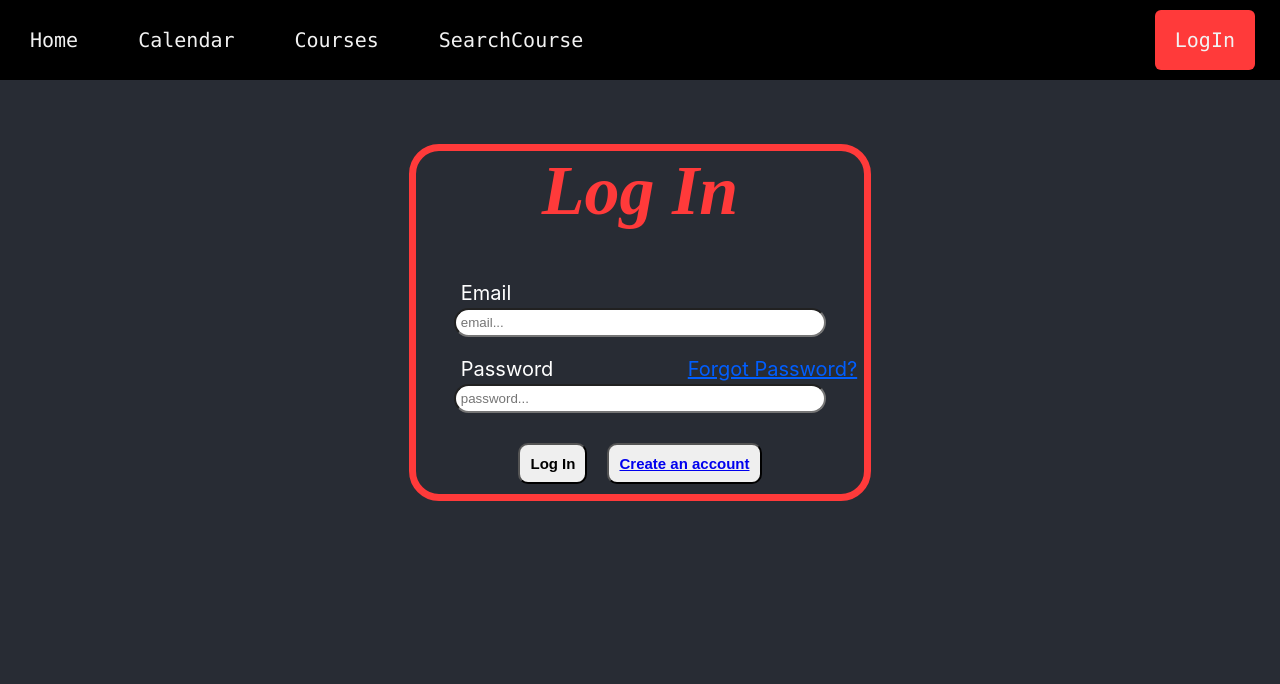
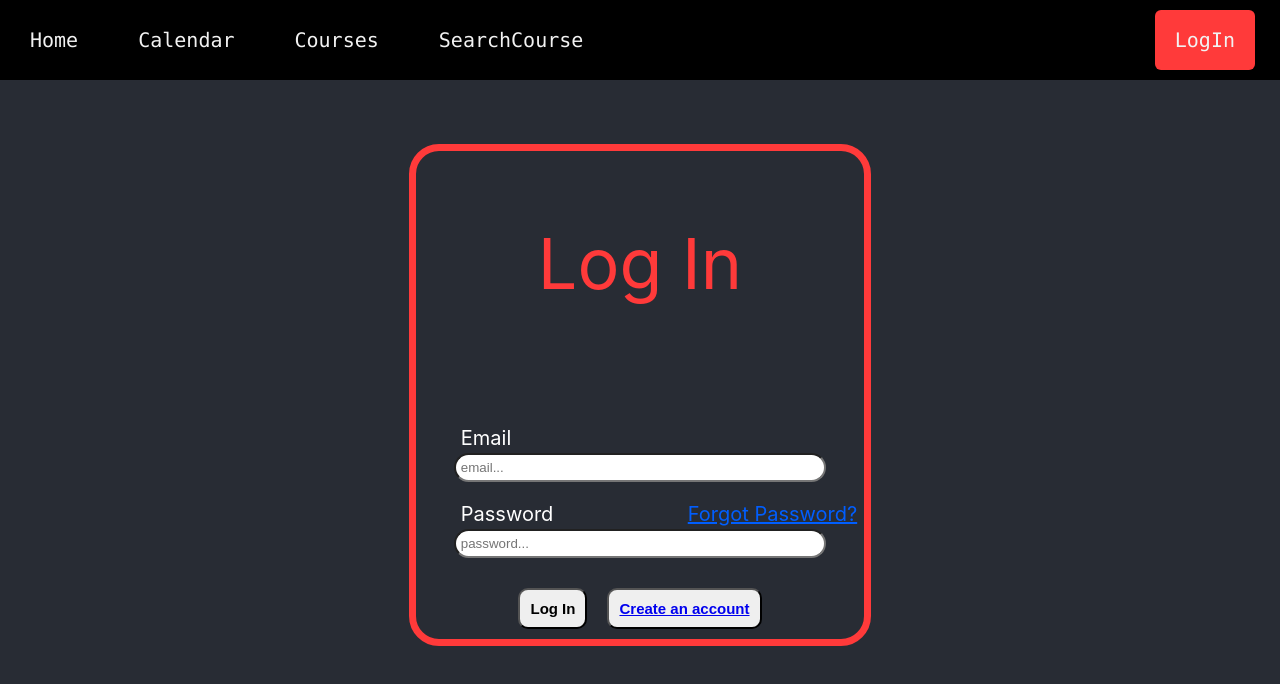
Before and after one commit to Spring2022-CSCI152/Team6, a React (Create React App) app: page /LogIn in a window 1280 px wide. Shown: the top 684 px of the page. Built offline with nearby package versions, Linux system fonts and the light colour scheme.

Commit message:
Login Function Conversion

```diff
--- a/src/pages/login.js
+++ b/src/pages/login.js
@@ -1,9 +1,61 @@
 import '../CSS/LogIn.css';
 import { Link } from 'react-router-dom';
 import { useEffect, useState } from 'react';
+//import axios from '../axios';
+import React from 'react';
 import axios from '../axios';
 
-function LogIn(setToken) {
+
+export class login extends React.Component {
+
+  constructor(props) {
+    super(props);
+    this.state = {
+      email: "",
+      pass: "",
+      account: [],
+    };
+  }
+
+  handleEmail = (event) => {
+    this.setState({ email: event.target.value })
+  }
+
+  handlePass = (e) => {
+    this.setState({ pass: e.target.value })
+  }
+
+
+  login = async () => {
+    const user = {
+      "email": this.state.email,
+      "password": this.state.pass,
+    };
+
+    //sending to server
+    console.log(user);
+
+    const req = await axios.post('/user/login', user)
+
+      .then((res) => {
+        console.log(res);
+        alert(res.data.message);
+
+        //store json web token in local storage.
+        localStorage.setItem('token', res.data.token);
+
+        //navigate to home page
+        window.location.href = "/";
+      }).catch((error) => {
+        console.log(error)
+
+      });
+  }
+
+
+
+
+/*function LogIn(setToken) {
   const [email, setEmail] = useState("");
   const [pass, setPass] = useState("");
   const [account, setAccount] = useState([]);
@@ -39,25 +91,28 @@ function LogIn(setToken) {
         alert(error.response.data.message);
       });
   }
+  */
+
+  render() {
 
   return (
     <div className="App">
       <div className='LogIn-Box-wrapper'>
         <div className='LogIn-Box'>
-          <h1 id="title">Log In</h1>
+          <p id="title">Log In</p>
           <form>
             <label htmlFor='email'>Email</label>
-            <input type="text" onChange={handleEmail} name="email" className="email" placeholder="email..." id="email" /> <br />
+            <input type="text" onChange={this.handleEmail} name="email" className="email" placeholder="email..." id="email" /> <br />
             <label htmlFor="password">Password<span /><a href="#forgotpw">Forgot Password?</a></label>
-            <input type="password" onChange={handlePass} name="password" className="password" id="password" placeholder="password..." /> <br />
-            <button type="button" onClick={login}>Log In</button>
+            <input type="password" onChange={this.handlePass} name="password" className="password" id="password" placeholder="password..." /> <br />
+            <button onClick={this.login} type="button" className="loginbutton"> Log In </button>
             <button type="button"><Link to="/Signup">Create an account</Link></button>
           </form>
         </div>
       </div>
     </div>
-
-  );
+  )
+  }
 }
 
-export default LogIn;
+export default login;
```
